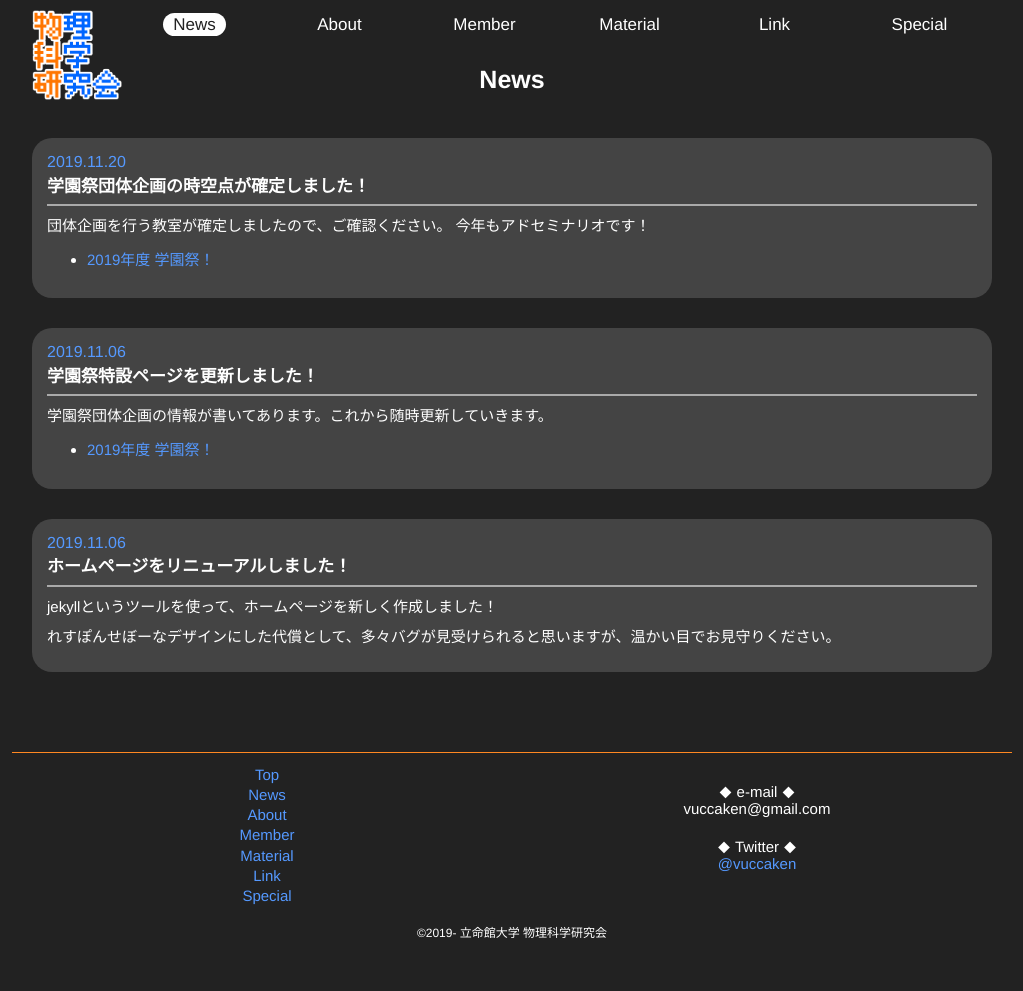
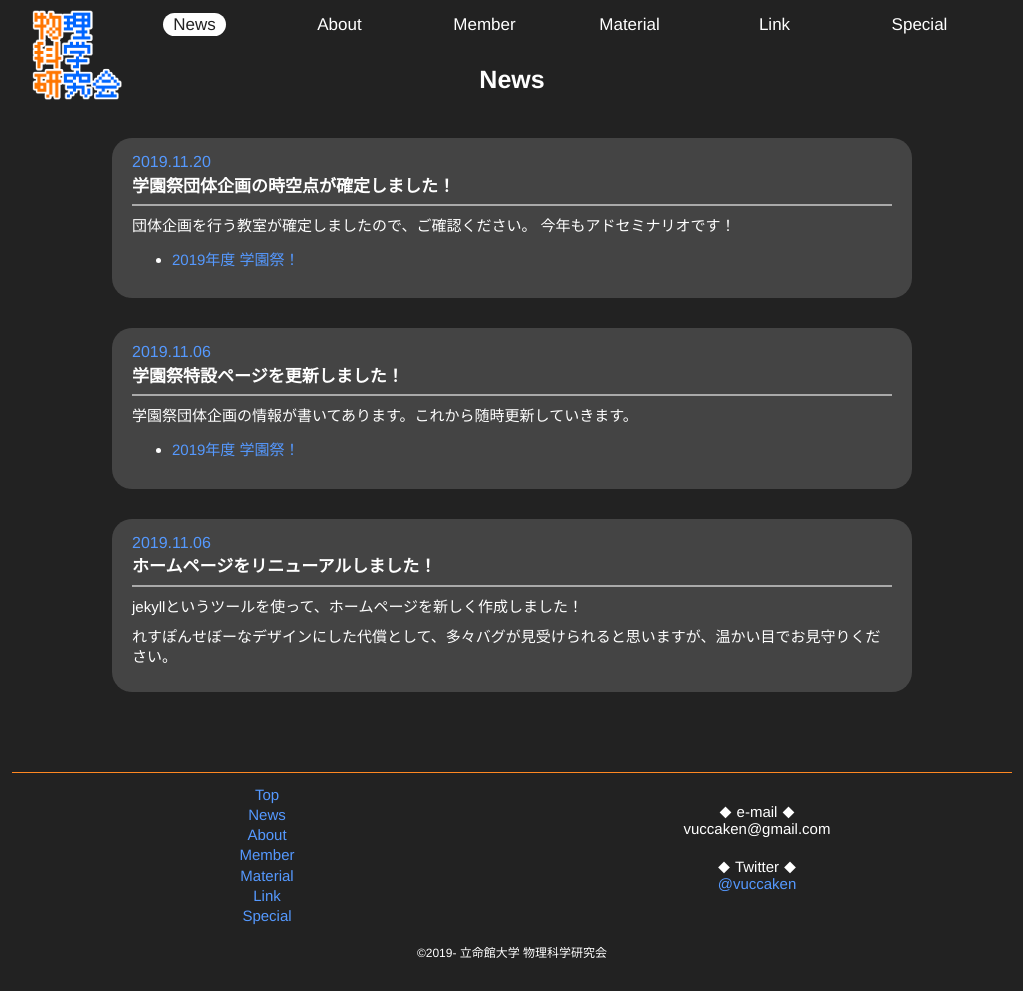
Before and after one commit to vuccaken/vuccaken.github.io, a Jekyll site: the page built from _pages/news.md, in a window 1280 px wide. Shown: the whole page, without its empty margins (128-1151 px from the left). Built offline with Jekyll 4.4.1, drawn with Linux system fonts in a browser that asks for light colours.

Commit message:
content width
max widthを800pxにしました

```diff
--- a/_config.yml
+++ b/_config.yml
@@ -31,5 +31,5 @@ defaults:
       path: ""
       type: "pages"
     values:
-      layout: "default"
+      layout: "pages"
       toc: true
--- a/_layouts/default.html
+++ b/_layouts/default.html
@@ -14,6 +14,10 @@
     <!-- css -->
     <link rel="stylesheet" href="{{ site.baseurl }}/assets/css/normalize.css">
     <link rel="stylesheet" href="{{ site.baseurl }}/assets/css/styles.css">
+    <!-- twitter -->
+    <meta
+    name="twitter:widgets:theme"
+    content="dark" />
 
     <!-- icon -->
     <link rel="apple-touch-icon-precomposed" href="{{ site.baseurl }}/assets/img/site-icon/apple-touch-icon.png">
--- /dev/null
+++ b/_layouts/pages.html
@@ -0,0 +1,7 @@
+---
+layout: default
+---
+
+<div class="content-pages">
+  {{ content }}
+</div>
--- a/_sass/main.scss
+++ b/_sass/main.scss
@@ -56,6 +56,10 @@ nav {
 .contents {
   margin: 0px auto;
   padding: 20px;
+  .content-pages{
+    max-width: 800px;
+    margin: 0px auto;
+  }
 }
 
 section{
--- a/_sass/news.scss
+++ b/_sass/news.scss
@@ -1,13 +1,15 @@
 //
 // News
 //
+
+$side-margin: 20px;
 
 .news_article {
   background-color: $bg-color-sub;
   margin-top: 10px;
   margin-bottom: 30px;
   border-radius: 20px;
-  padding: 15px 15px;
+  padding: 15px $side-margin;
   .news_date {
     color: $text-color-sub;
     font-size: .16rem;
@@ -28,7 +30,7 @@
     // code block
     .highlight{
       font-size: 95%;
-      margin: 5px -15px;
+      margin: 5px -1*$side-margin;
       pre {
         margin: 0 15px;
         padding: 5px 0;
```
